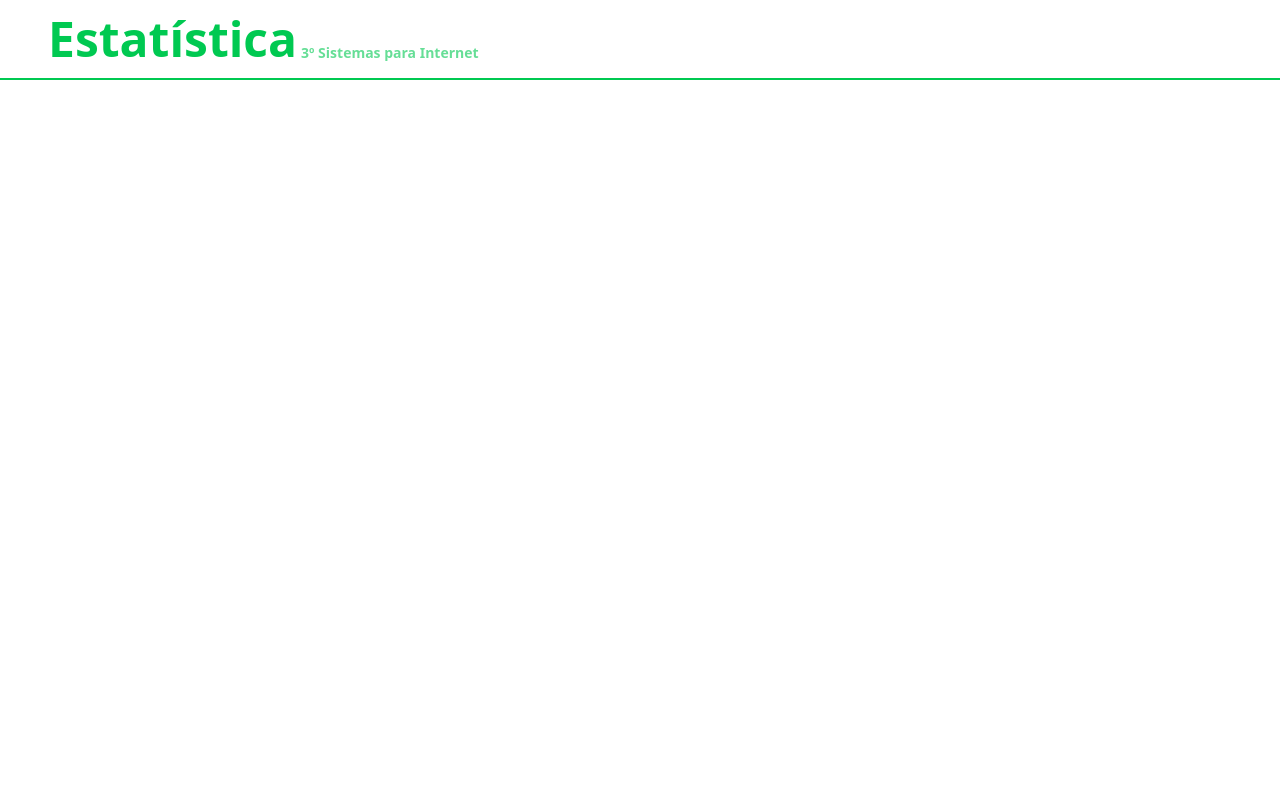
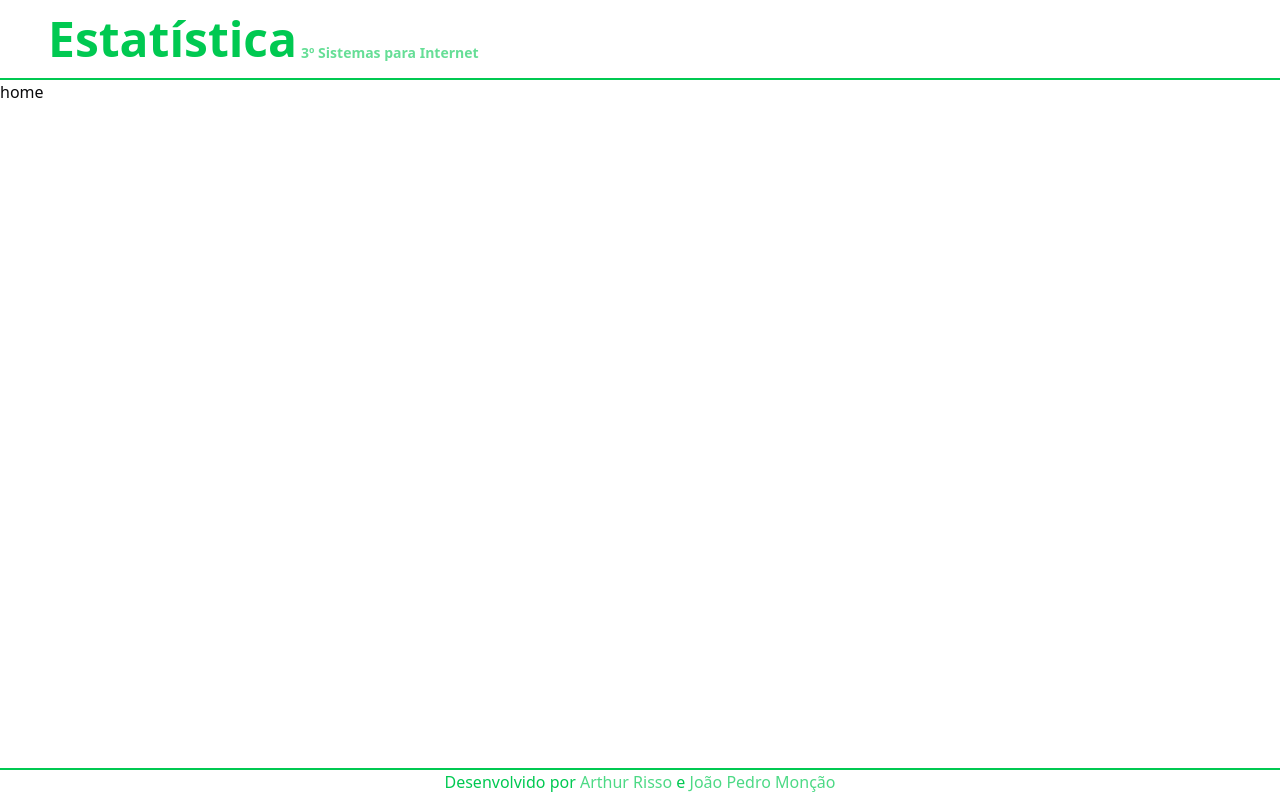
Before and after one commit to jpmoncao/calculadora-estatistica-fatecjales, a React (Vite) app: page / in a window 1280 px wide. Built offline with nearby package versions, Linux system fonts and the light colour scheme.

Commit message:
feat: basic structure

```diff
--- /dev/null
+++ b/src/components/common/header.tsx
@@ -0,0 +1,10 @@
+export default function Header() {
+    return (
+        <header className="flex justify-between items-center w-full h-20 px-12 border-b-2 border-primary text-primary-foreground">
+            <div className="flex items-end gap-1">
+                <h1 className="text-5xl font-bold text-primary">Estatística</h1>
+                <h2 className="text-sm font-semibold text-primary/60">3º Sistemas para Internet</h2>
+            </div>
+        </header>
+    )
+}
--- a/src/index.css
+++ b/src/index.css
@@ -114,11 +114,13 @@
   * {
     @apply border-border outline-ring/50;
   }
+
   body {
     @apply bg-background text-foreground;
   }
 }
 
+.container,
 #root {
   max-width: 100vw;
   width: 100%;
@@ -127,6 +129,11 @@
   background-color: var(--background);
 }
 
+.container {
+  /* 100vh - footer height - header height */
+  min-height: calc(100vh - 2rem - 5rem);
+}
+
 button {
   cursor: pointer;
 }
--- a/src/main.tsx
+++ b/src/main.tsx
@@ -1,11 +1,21 @@
-import { StrictMode } from 'react'
-import { createRoot } from 'react-dom/client'
 import './index.css'
 
+import { createRoot } from 'react-dom/client'
+import { BrowserRouter, Route, Routes } from 'react-router'
+
+import Header from '@/components/common/header'
 import Home from '@/pages/home'
 
 createRoot(document.getElementById('root')!).render(
-  <StrictMode>
-    <Home />
-  </StrictMode>,
+  <BrowserRouter>
+    <Header />
+
+    <Routes>
+      <Route path="/" element={<Home />} />
+    </Routes>
+
+    <footer className='w-full h-8 bg-background border-t-2 border-primary text-primary text-center'>
+      Desenvolvido por <a className='text-primary/70 hover:underline hover:text-primary/50 transition-all' rel='noopener' href='https://github.com/arthur-risso' target='_blank'>Arthur Risso</a> e <a className='text-primary/70 hover:underline hover:text-primary/50 transition-all' rel='noopener' href='https://github.com/jpmoncao' target='_blank'>João Pedro Monção</a>
+    </footer>
+  </BrowserRouter>,
 )
--- a/src/pages/home.tsx
+++ b/src/pages/home.tsx
@@ -1,10 +1,7 @@
 export default function Home() {
     return (
-        <header className="flex justify-between items-center w-full h-20 px-12 border-b-2 border-primary text-primary-foreground">
-            <div className="flex items-end gap-1">
-                <h1 className="text-5xl font-bold text-primary">Estatística</h1>
-                <h2 className="text-sm font-semibold text-primary/60">3º Sistemas para Internet</h2>
-            </div>
-        </header>
+        <main className="container">
+            home
+        </main>
     )
 }
```
